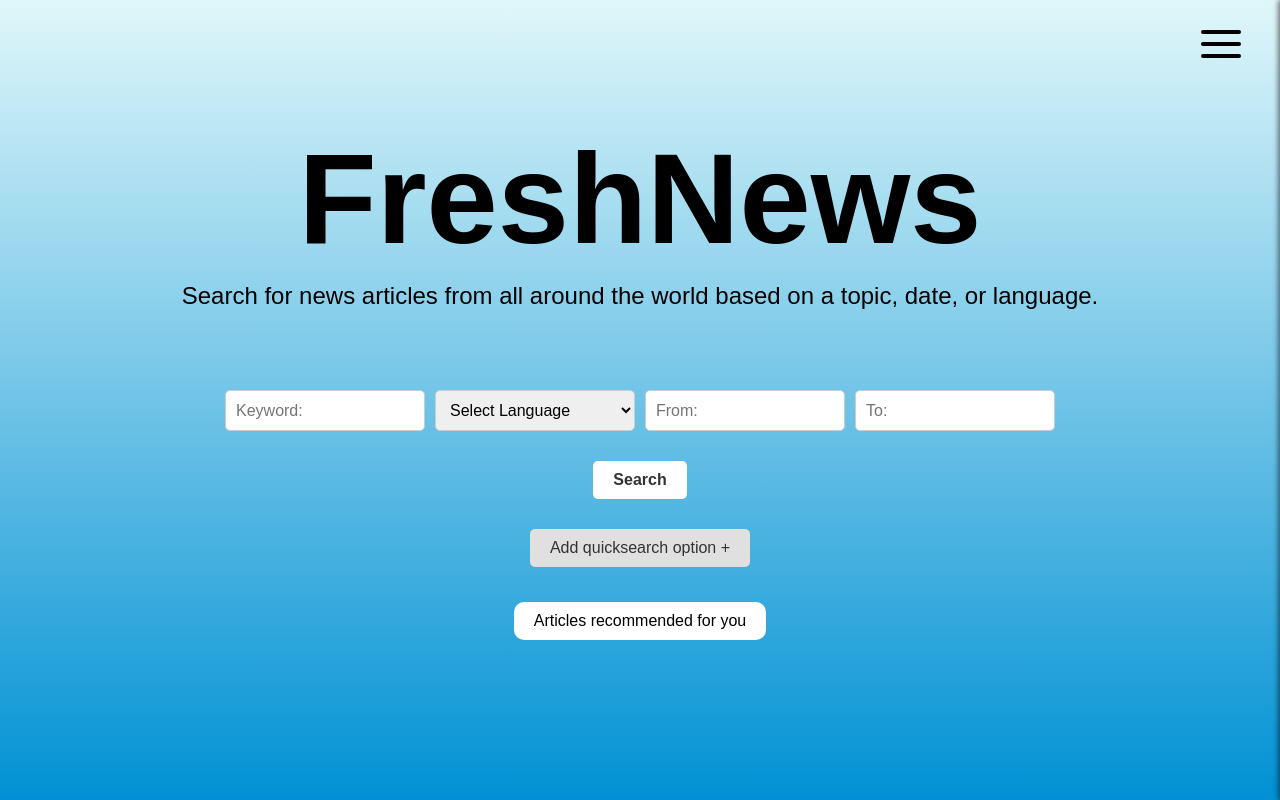
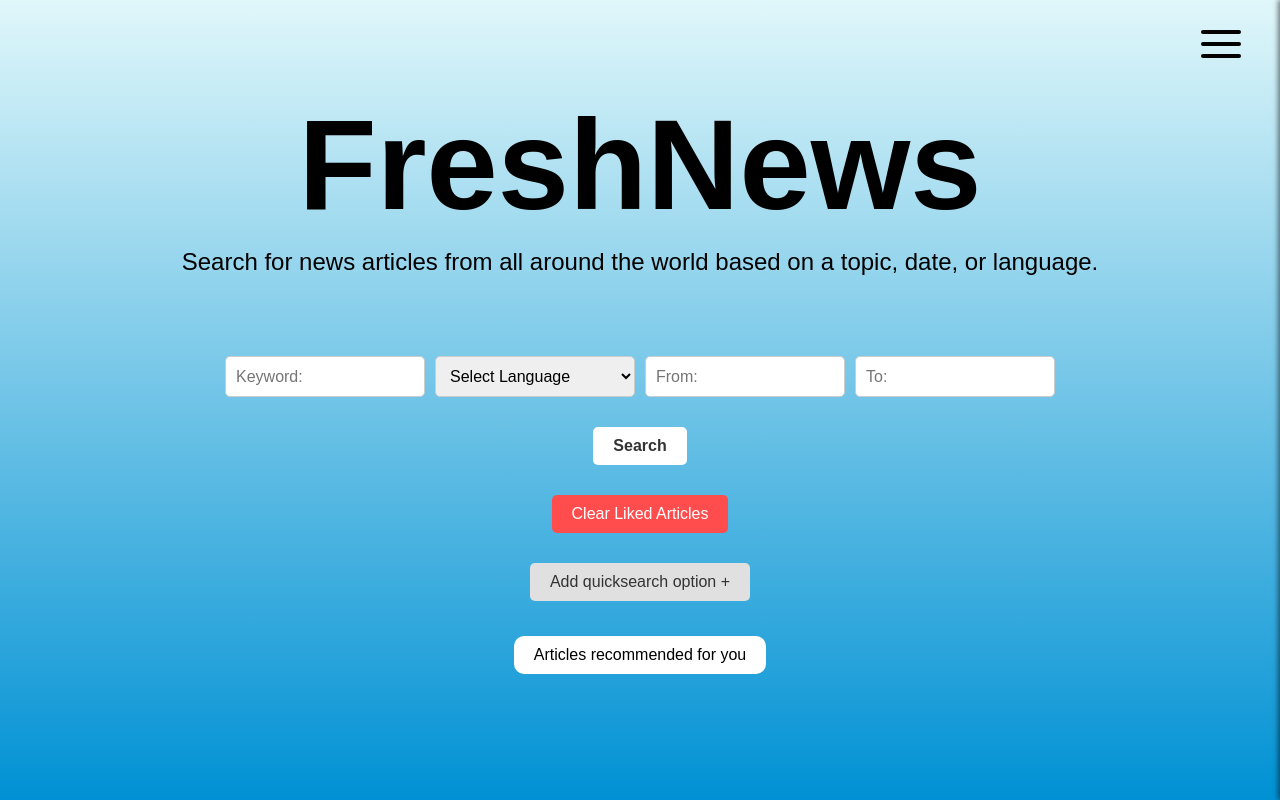
Before and after one commit to ThomasPicoZavadil/ITU_project, a React (Create React App) app: page / in a window 1280 px wide. Built offline with nearby package versions, Linux system fonts and the light colour scheme.

Commit message:
Added liking

```diff
--- a/src/App.css
+++ b/src/App.css
@@ -139,12 +139,19 @@ body {
   font-size: 1.8em;
   /* Adjust icon size */
   margin: 0 50px;
-  transition: transform 0.3s ease;
+  transition: transform 0.3s ease, color 0.3s ease;
 }
 
 .icon-container .fa-thumbs-up:hover {
   transform: scale(1.6);
   /* Slightly enlarge on hover */
+}
+
+.icon-container .fa-thumbs-up.thumb-clicked {
+  transform: scale(1.5);
+  /* Enlarges the icon briefly */
+  color: #4caf50;
+  /* Turns green */
 }
 
 .card-footer {
--- a/src/App.js
+++ b/src/App.js
@@ -27,6 +27,18 @@ function News() {
     const savedBookmarks = localStorage.getItem("bookmarks");
     return savedBookmarks ? JSON.parse(savedBookmarks) : [];
   });
+  const [likedArticles, setLikedArticles] = useState(() => {
+    // Load from localStorage or initialize with the default structure
+    const savedLikes = localStorage.getItem("likedArticles");
+    return savedLikes
+      ? JSON.parse(savedLikes)
+      : {
+        likedKeywords: [],
+        likedCategories: [],
+        likedSources: [],
+      };
+  });
+
 
   const { params } = useContext(ParamContext); // Access params from context
   const navigate = useNavigate(); // Hook to navigate between routes
@@ -57,6 +69,10 @@ function News() {
     localStorage.setItem("bookmarks", JSON.stringify(bookmarks));
   }, [bookmarks]);
 
+  useEffect(() => {
+    localStorage.setItem("likedArticles", JSON.stringify(likedArticles));
+  }, [likedArticles]);
+
   const handleBookmark = (article) => {
     // Check if article is already bookmarked
     const isBookmarked = bookmarks.some((b) => b.url === article.url);
@@ -71,6 +87,36 @@ function News() {
 
   const isBookmarked = (article) => {
     return bookmarks.some((b) => b.url === article.url);
+  };
+
+  const handleLikeArticle = (article) => {
+    const articleInfo = {
+      keyword: params.keyword || "Unknown Keyword", // Use the current search keyword
+      category: params.language || "General", // Use the current language as category
+      source: article.source?.name || "Unknown Source", // Use the article's source
+    };
+
+    setLikedArticles((prev) => {
+      // Create a copy of the existing structure
+      const updatedLikedArticles = { ...prev };
+
+      // Add the keyword if it doesn't already exist
+      if (!updatedLikedArticles.likedKeywords.includes(articleInfo.keyword)) {
+        updatedLikedArticles.likedKeywords.push(articleInfo.keyword);
+      }
+
+      // Add the category if it doesn't already exist
+      if (!updatedLikedArticles.likedCategories.includes(articleInfo.category)) {
+        updatedLikedArticles.likedCategories.push(articleInfo.category);
+      }
+
+      // Add the source if it doesn't already exist
+      if (!updatedLikedArticles.likedSources.includes(articleInfo.source)) {
+        updatedLikedArticles.likedSources.push(articleInfo.source);
+      }
+
+      return updatedLikedArticles; // Return the updated structure
+    });
   };
 
   return (
@@ -108,7 +154,14 @@ function News() {
                             }}
                             title={isBookmarked(article) ? "Remove Bookmark" : "Add Bookmark"}
                           ></i>
-                          <i className="fas fa-thumbs-up"></i>
+                          <i
+                            className="fas fa-thumbs-up"
+                            onClick={(e) => {
+                              e.preventDefault(); // Prevent default action
+                              handleLikeArticle(article); // Add to likedArticles
+                            }}
+                            title="Like this article"
+                          ></i>
                         </div>
                       </Card.Footer>
                     </Card>
--- a/src/mainscr.css
+++ b/src/mainscr.css
@@ -89,6 +89,23 @@ html {
     color: #333;
     font-weight: bold;
 }
+
+.button.clear-liked-button {
+    background-color: #ff4d4d;
+    color: white;
+    padding: 10px 20px;
+    margin-top: 15px;
+    border: none;
+    border-radius: 5px;
+    font-size: 1em;
+    cursor: pointer;
+    transition: background-color 0.3s ease;
+}
+
+.button.clear-liked-button:hover {
+    background-color: #d93636;
+}
+
 
 .add-button {
     background-color: #e0e0e0;
--- a/src/mainscr.js
+++ b/src/mainscr.js
@@ -34,6 +34,11 @@ function Mainscr() {
         console.log("From:", params.from);
         console.log("To:", params.to);
         navigate("/App");
+    };
+
+    const clearLikedArticles = () => {
+        localStorage.removeItem("likedArticles");
+        alert("Liked articles have been cleared.");
     };
 
     const handleInputChange = (e) => {
@@ -153,6 +158,9 @@ function Mainscr() {
                 <button className="button search-button" onClick={handleSearch}>
                     Search
                 </button>
+                <button className="button clear-liked-button" onClick={clearLikedArticles}>
+                    Clear Liked Articles
+                </button>
                 <button className="button add-button" onClick={() => setIsModalOpen(true)}>
                     Add quicksearch option +
                 </button>
```
